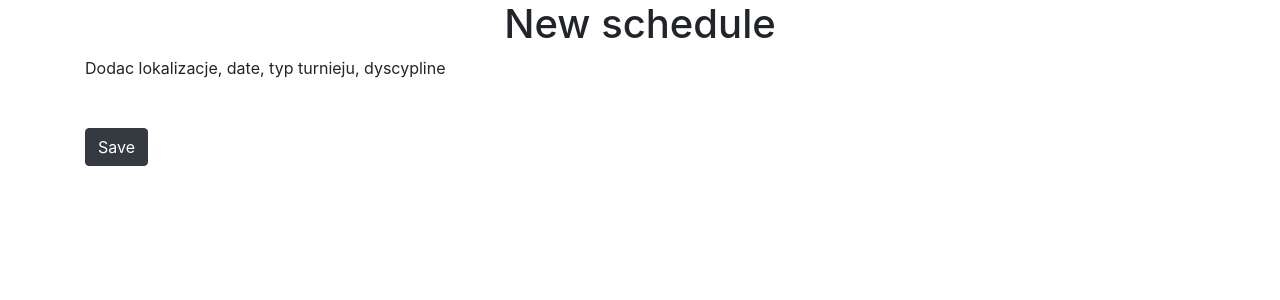
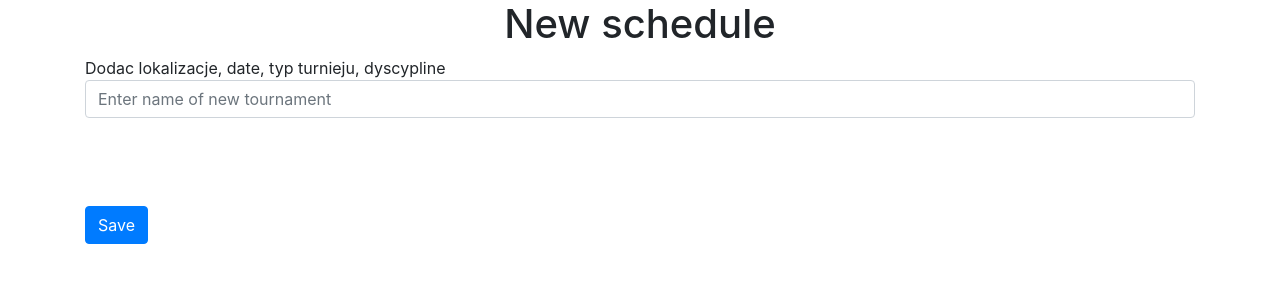
Before and after one commit to ReptilianEye/MyTournamentApp, a Flask app: page /new-schedule in a window 1280 px wide. Shown: the part 56-356 px from the top of the page. Run offline with Flask 2, Linux system fonts and the light colour scheme; a user stored in the database is signed in; some libraries are stand-ins or nearby versions.

Commit message:
Final changes in changed datebase

```diff
--- a/main.py
+++ b/main.py
@@ -1,4 +1,3 @@
-from logging import debug
 from website import create_app
 
 app = create_app()
--- a/website/GenerujeRoundRobinTournamentFlask.py
+++ b/website/GenerujeRoundRobinTournamentFlask.py
@@ -24,7 +24,7 @@ def PrzygotowujeTerminarzDoWyswietlenia(terminarz):
 
     Terminarz = []
     numerRundy = 1
-    numerPary = 0
+    numerPary = 1
 
     for Runda in terminarz:
         Terminarz.append(numerRundy)
@@ -34,7 +34,7 @@ def PrzygotowujeTerminarzDoWyswietlenia(terminarz):
             Terminarz.append([])
             Terminarz[numerPary].append(para[0])
             Terminarz[numerPary].append(para[1])
-            numerPary += 1
+            numerPary += 2
 
         numerRundy += 1
 
--- a/website/models.py
+++ b/website/models.py
@@ -9,6 +9,8 @@ class User(db.Model,UserMixin):
     password = db.Column(db.String(150))
 
     is_admin = db.Column(db.Boolean,default=False)
+
+    actual_tournament_id = db.Column(db.Integer)
 
     tournaments = db.relationship('Tournament')
 
--- a/website/static/index.js
+++ b/website/static/index.js
@@ -14,3 +14,11 @@ function deleteUser(userId) {
         window.location.href = "/login";
     });
 }
+function getTournamentId(tournamentId) {
+    fetch('get_touornament_id', {
+        method: 'POST',
+        body: JSON.stringify({ tournamentId: tournamentId }),
+    }).then((_res) => {
+        window.location.href = "/new-players";
+    });
+}
--- a/website/templates/new_players.html
+++ b/website/templates/new_players.html
@@ -3,7 +3,7 @@
   <h1 align="center">Add Participants</h1>
   Lista uczestników
   <ol class="list-group list-group-flush" id="notes">
-    {% for player in user.players %}
+    {% for player in tournament.players %}
     <li align="center" class="list-group-item">
      {{player.name}}
       <button type="button" class="close" onClick="deletePlayer({{player.id}})">
@@ -13,11 +13,11 @@
     {% endfor %}
   </ol>
   <form method="POST">
-    <textarea name="name" it="player_name" class="form-control"></textarea>
+    <textarea name="player" class="form-control"></textarea>
     <br />
     <div align="center">
       <button type="submit" class="btn btn-primary">Add participant</button>
-      <a type="button" href="/generate" class="btn btn-dark">Save</a>
+      <a type="button" href="/generate-new-schedule" class="btn btn-dark">Save</a>
     </div>
   </form>
   {% endblock %}
--- a/website/templates/new_schedule.html
+++ b/website/templates/new_schedule.html
@@ -1,10 +1,19 @@
-{% extends "base.html" %} {% block title %}Schedule Generator{% endblock %} {% block
-  content %}
-  <h1 align="center">New schedule</h1>
-  Dodac lokalizacje, date, typ turnieju, dyscypline
-  <!-- Dodac lokalizacje, date, typ turnieju, dyscypline -->
-  <br/>
-  <br/>
-  <br/>
-  <a type="button" href="/new-players" class="btn btn-dark">Save</a>
-  {% endblock %}
+{% extends "base.html" %} {% block title %}Schedule Generator{% endblock %} {%
+block content %}
+<h1 align="center">New schedule</h1>
+Dodac lokalizacje, date, typ turnieju, dyscypline
+<form method="POST">
+  <div class="form-group">
+    <input
+      class="form-control"
+      name="name"
+      placeholder="Enter name of new tournament"
+    />
+  </div>
+<br />
+<br />
+<br />
+<button type="submit" href="/new-players" class="btn btn-primary">Save</button>
+</form>
+
+{% endblock %}
--- a/website/views.py
+++ b/website/views.py
@@ -1,3 +1,4 @@
+from os import urandom
 from flask import Blueprint, render_template, request, flash, jsonify
 from flask.helpers import url_for
 from flask.json import jsonify
@@ -26,7 +27,6 @@ def home():
 def Schedules():
     return render_template("tournaments.html", user=current_user)
 
-# TODO zrobic limit dodawania zawodnikow (aby ktos nie zrobil turnieju na niskonczona ilosc osob)
 
 
 @views.route('/new-schedule', methods=['GET', 'POST'])
@@ -43,27 +43,30 @@ def CreateNewSchedule():
                                    date=date, location=location, discipline=discipline, type=type)
         db.session.add(newTournament)
         db.session.commit()
+        current_user.actual_tournament_id = newTournament.id
+        db.session.commit()
+        return redirect(url_for("views.GetPlayers"))
     return render_template("new_schedule.html", user=current_user)
 
-
+# TODO zrobic limit dodawania zawodnikow (aby ktos nie zrobil turnieju na niskonczona ilosc osob)
 @views.route('/new-players', methods=['GET', 'POST'])
 @login_required
-def GetPlayers(Tournament):
+def GetPlayers():
+    tournament = Tournament.query.filter_by(id=current_user.actual_tournament_id).first()
     if request.method == 'POST':
-        name = request.form.get('player')
-        if len(name) < 1:
+        newPlayerName = request.form.get('player')
+        if len(newPlayerName) < 1:
             flash('Imie uczestnika za krotkie', category='error')
         else:
-            newPlayer = Player(tournament_id=Tournament.id, name=name)
+            newPlayer = Player(tournament_id=tournament.id, name=newPlayerName)
             db.session.add(newPlayer)
             db.session.commit()
             flash('Uczestnik dodany!', category='success')
-    return render_template("new_players.html", user=current_user)
+    return render_template("new_players.html",user=current_user, tournament=tournament)
 
-
+@views.route('generate-new-schedule')
 def GenerateSchedule():
-
-    tournament = Tournament.query.filter_by(user_id=current_user.id).last()
+    tournament = Tournament.query.filter_by(id=current_user.actual_tournament_id).first()
     players = Player.query.filter_by(tournament_id=tournament.id).all()
     Schedule = WygenerujTermiarz(players)
     round_number = 0
@@ -74,11 +77,11 @@ def GenerateSchedule():
             player1_name = line[0]
             player2_name = line[1]
 
-            player1_id = Player.query.filter_by(name=player1_name).first()
-            player2_id = Player.query.filter_by(name=player2_name).first()
+            player1 = Player.query.filter_by(name=player1_name).first()
+            player2 = Player.query.filter_by(name=player2_name).first()
 
-            newDual = Dual(tournament_id=Tournament.id, player1_id=player1_id,
-                           player2_id=player2_id, round_number=round_number)
+            newDual = Dual(tournament_id=tournament.id, player1_id=player1.id,
+                           player2_id=player2.id, round_number=round_number)
 
             db.session.add(newDual)
             db.session.commit()
@@ -86,10 +89,15 @@ def GenerateSchedule():
     return redirect(url_for("views.Schedule"))
 
 
-@views.route('/schedule', methods=['GET', 'POST'])
+@views.route('/schedule')
 @login_required
 def Schedule():
+    tournament = Tournament.query.filter_by(id=current_user.actual_tournament_id).first()
+    return render_template("schedule.html", user=current_user,tournament=tournament)
 
+@views.route('update-schedule')
+@login_required
+def update_schedule():
     if request.method == 'POST':
         scores = request.form.getlist('score')
         for i in range(len(scores)):
@@ -104,8 +112,7 @@ def Schedule():
                         particip.score = scores[i]
                         db.session.commit()
                     i += 1
-
-    return render_template("schedule.html", user=current_user)
+    return render_template("update_schedule.html")
 
 
 @views.route('public-schedule')
```
Also changed, not shown: website/templates/public_schedule.html (deleted, +0 -28 lines), website/templates/schedule.html (+8 -28 lines), website/templates/update_schedule.html (added, +36 -0 lines), website/database.db.
